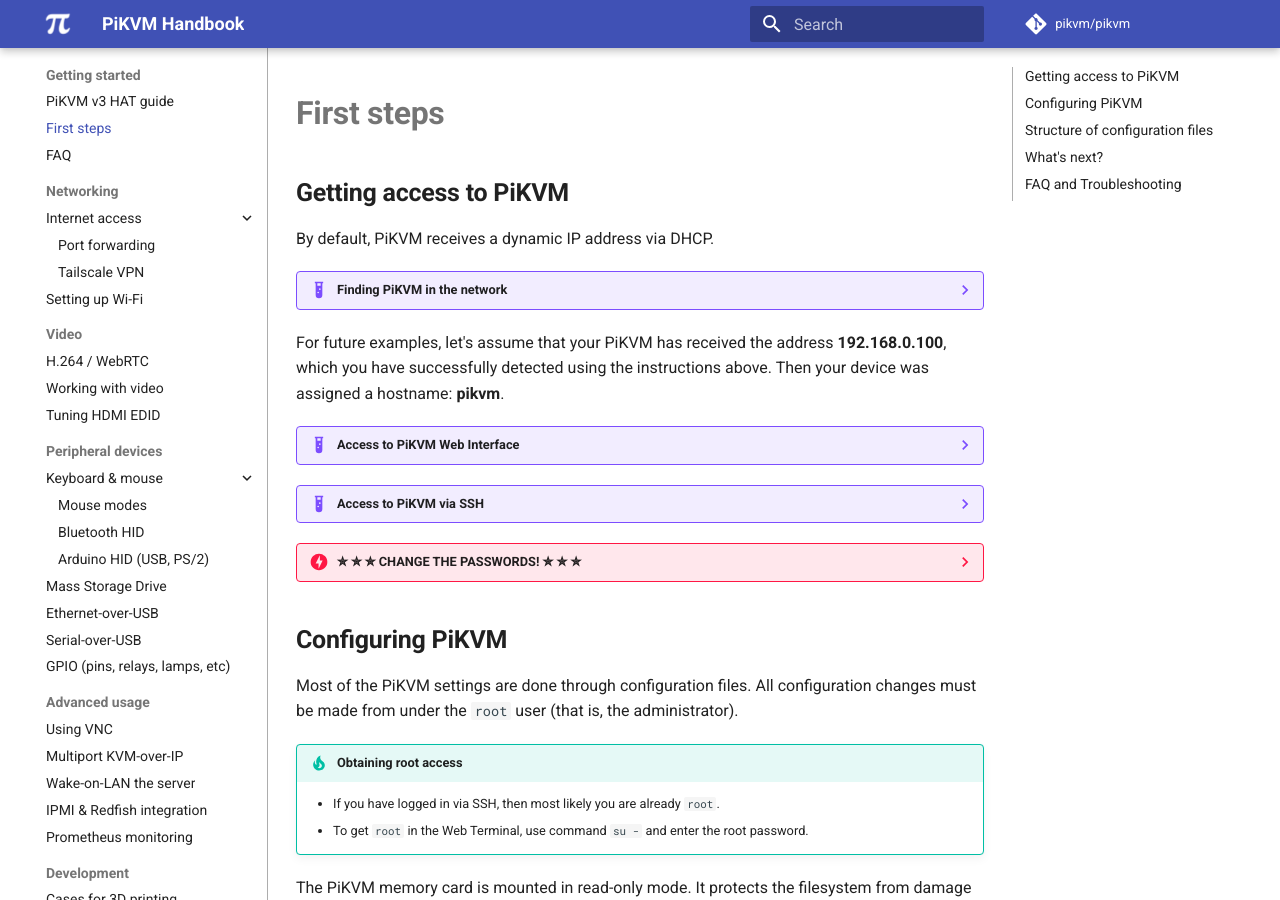
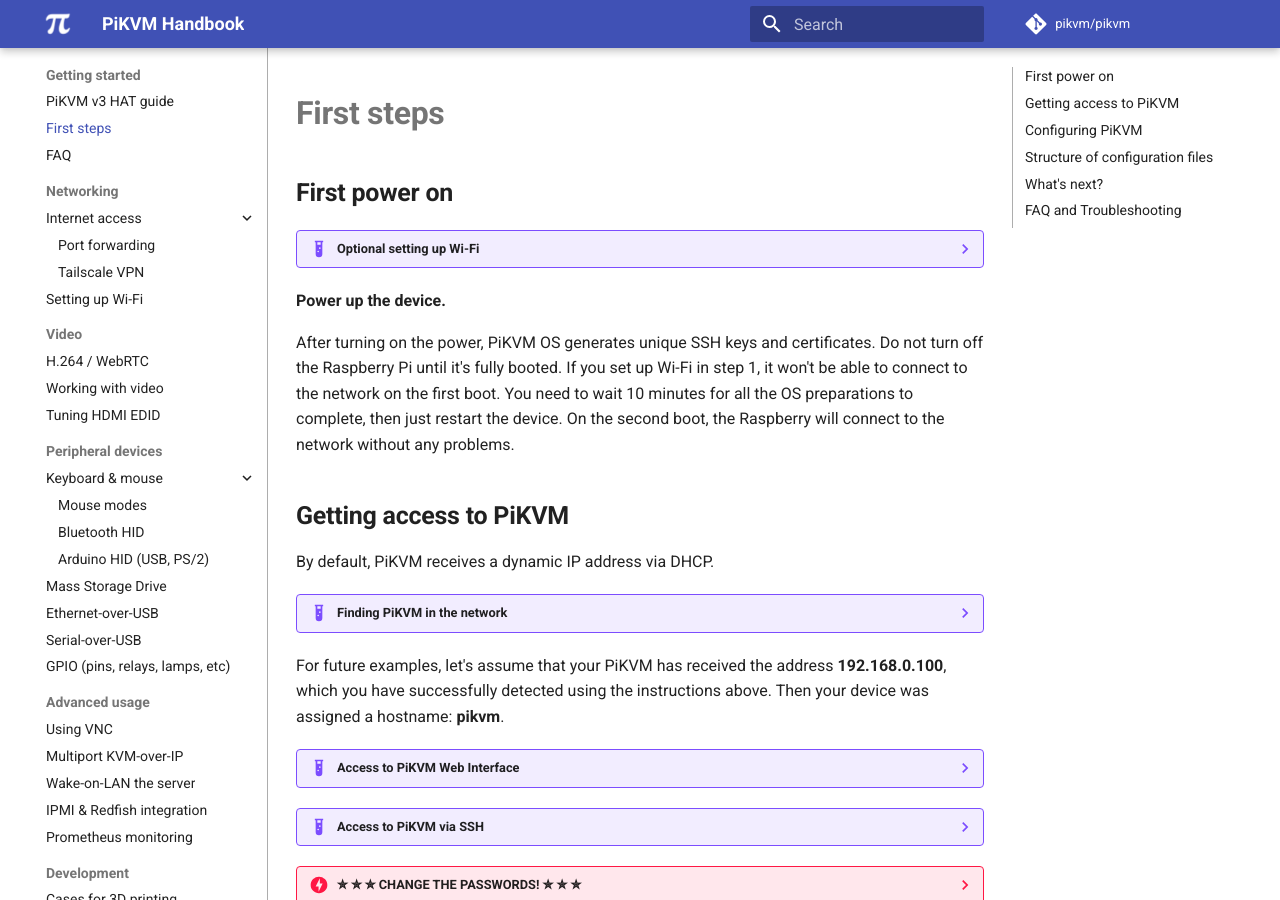
Before and after one commit to pikvm/pikvm, an MkDocs documentation site: the page built from docs/first_steps.md, in a window 1280 px wide and 900 px high. Built offline with MkDocs 1.6.1 and Material for MkDocs 9.7.7, drawn with Linux system fonts in a browser that asks for light colours; comment, search, counter and statistics services are not loaded.

Commit message:
improved first steps

````diff
--- a/docs/first_steps.md
+++ b/docs/first_steps.md
@@ -1,4 +1,30 @@
 # First steps
+
+## First power on
+
+??? example "Optional setting up Wi-Fi"
+    !!! warning
+        There is nothing more reliable than wired Ethernet, so it's better to use the cable. But who are we to stop you... :)
+
+    If you want to connect PiKVM to Wi-Fi network, you need to tell the device ESSID and password before first boot.
+    To do this, mount the first partition of the memory card (FAT32) and edit the `pikvm.txt` file there.
+    Do not remove line `FIRSTBOOT=1`, just add your wifi settings like this:
+
+    ```
+    FIRSTBOOT=1
+    WIFI_ESSID="mynet"
+    WIFI_PASSWD="p@s$$w0rd"
+    ```
+
+    There is a possibility that, in countries that support CH13, the Raspberry will not connect.
+    You will need to configure your router to disable channels 12-14 or disable Auto scan mode so it will connect.
+
+    Save, unmount and follow the next step.
+
+**Power up the device.**
+
+After turning on the power, PiKVM OS generates unique SSH keys and certificates. Do not turn off the Raspberry Pi until it's fully booted. If you set up Wi-Fi in step 1, it won't be able to connect to the network on the first boot. You need to wait 10 minutes for all the OS preparations to complete, then just restart the device. On the second boot, the Raspberry will connect to the network without any problems.
+
 
 ## Getting access to PiKVM
 
````
Also changed, not shown: docs/v3.md (+6 -8 lines).
